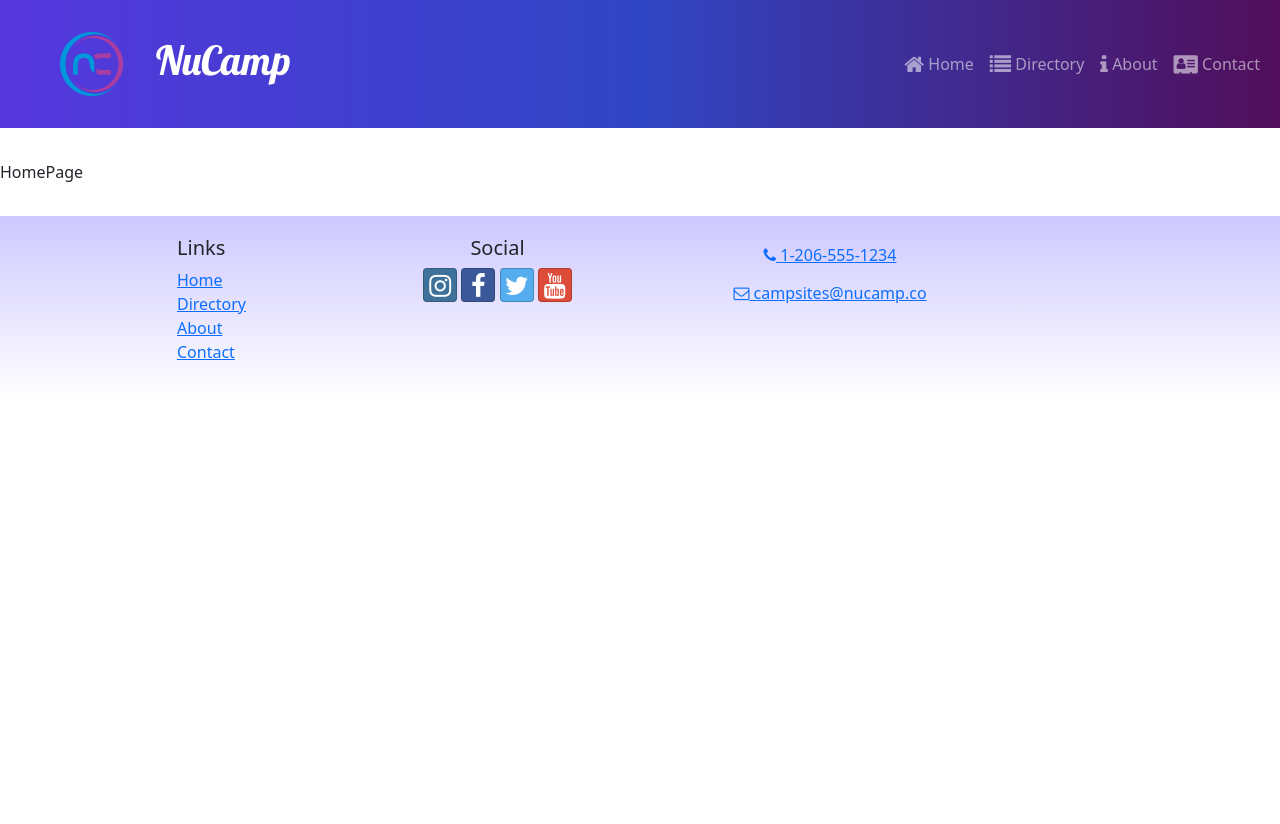
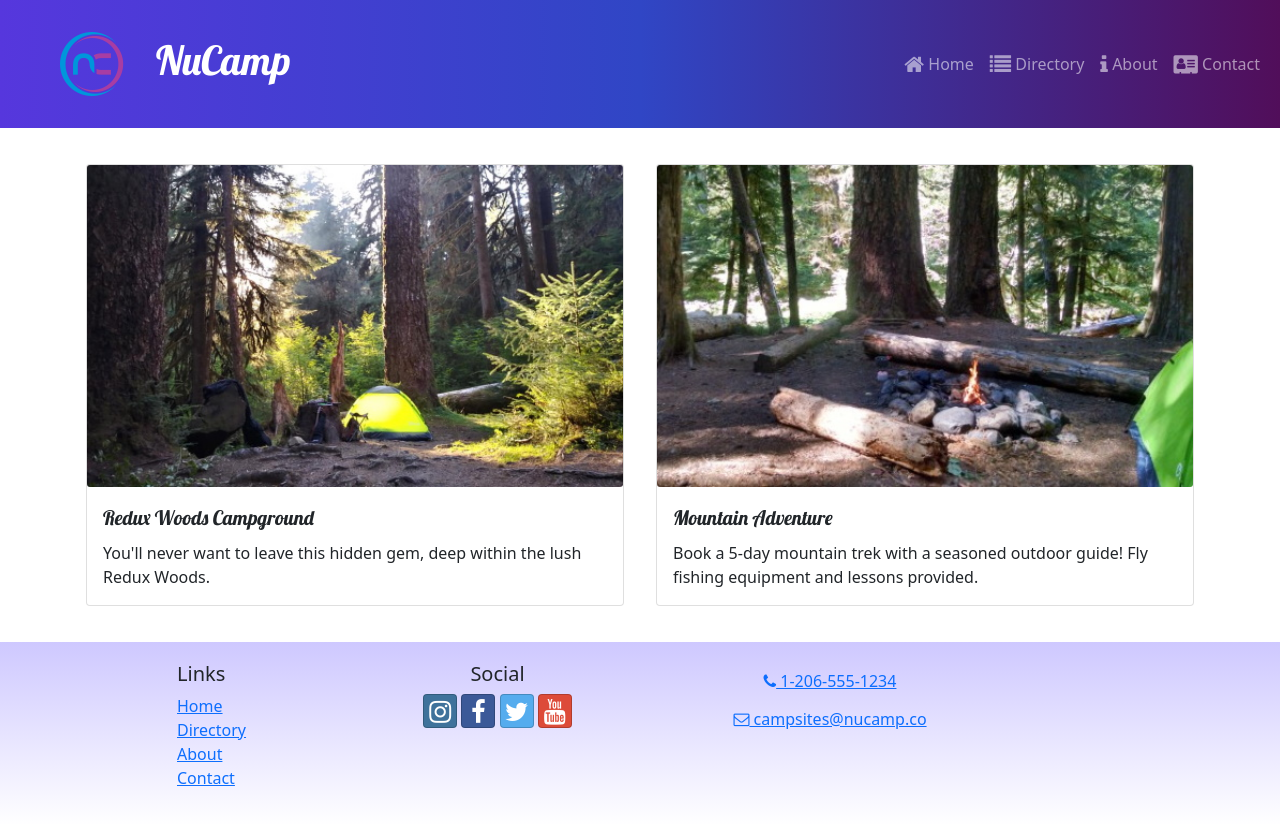
Before and after one commit to rickeraec23/reactnucampredux, a React (Create React App) app: page / in a window 1280 px wide. Before the commit the page ends 800 px from the top, so only its background shows below. Built offline with nearby package versions, Linux system fonts and the light colour scheme.

Commit message:
HomePage Display

```diff
--- a/src/features/campsites/campsitesSlice.js
+++ b/src/features/campsites/campsitesSlice.js
@@ -7,6 +7,11 @@
 export const selectCampsiteById = (id) => {
   return CAMPSITES.find((campsite) => campsite.id === id);
 };
+
+export const selectFeaturedCampsite = () => {
+  return CAMPSITES.find((campsite) => campsite.featured);
+};
+
 // export const selectRandomCampsite = () => {
 // return CAMPSITES[Math.floor(CAMPSITES.length * Math.random())];
 // };
--- /dev/null
+++ b/src/features/display/DisplayCard.js
@@ -0,0 +1,16 @@
+import { Card, CardImg, CardText, CardBody, CardTitle } from "reactstrap";
+
+const DisplayCard = ({ item }) => {
+  const { image, name, description } = item;
+  return (
+    <Card>
+      <CardImg src={image} alt={name} />
+      <CardBody>
+        <CardTitle>{name}</CardTitle>
+        <CardText>{description}</CardText>
+      </CardBody>
+    </Card>
+  );
+};
+
+export default DisplayCard;
--- /dev/null
+++ b/src/features/display/DisplayList.js
@@ -0,0 +1,22 @@
+import { Col, Row } from "reactstrap";
+import DisplayCard from "./DisplayCard";
+import { selectFeaturedCampsite } from "../campsites/campsitesSlice";
+import { selectFeaturedPromotion } from "../promotions/promotionsSlice";
+
+const DisplayList = () => {
+  const items = [selectFeaturedCampsite(), selectFeaturedPromotion()];
+
+  return (
+    <Row>
+      {items.map((item, idx) => {
+        return (
+          <Col md className="m-1" key={idx}>
+            <DisplayCard item={item} />
+          </Col>
+        );
+      })}
+    </Row>
+  );
+};
+
+export default DisplayList;
--- /dev/null
+++ b/src/features/promotions/promotionsSlice.js
@@ -0,0 +1,5 @@
+import { PROMOTIONS } from "../../app/shared/PROMOTIONS";
+
+export const selectFeaturedPromotion = () => {
+  return PROMOTIONS.find((promotion) => promotion.featured);
+};
--- a/src/pages/HomePage.js
+++ b/src/pages/HomePage.js
@@ -1,5 +1,12 @@
+import { Container } from "reactstrap";
+import DisplayList from "../features/display/DisplayList";
+
 const HomePage = () => {
-  return <div>HomePage</div>;
+  return (
+    <Container>
+      <DisplayList />
+    </Container>
+  );
 };
 
 export default HomePage;
```
